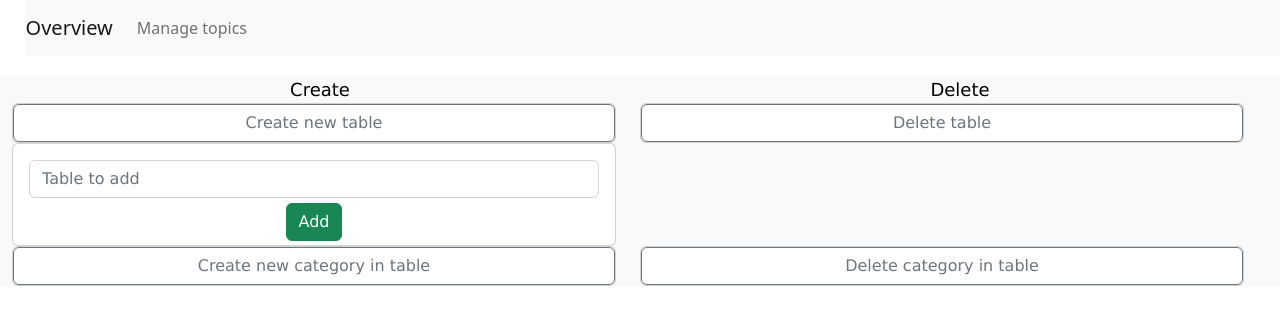
After one commit to Hikyn/anki-based-web-learning, a Flask app: page /manage in a window 1280 px wide, after a click on "Create new table". The commit adds this page. Shown: the top 325 px of the page. Run offline with Flask 2, Linux system fonts and the light colour scheme; some libraries are stand-ins or nearby versions.

Commit message:
Forgot to include manage.html

```diff
--- a/static/styles.css
+++ b/static/styles.css
@@ -8,7 +8,7 @@
 
 .row {
     color:black;
-    background-color: ;
+
 }
 
 .header-1 {
--- /dev/null
+++ b/templates/manage.html
@@ -0,0 +1,136 @@
+{% extends "layout.html" %}
+
+{% block body %}
+<div class="container-fluid marginTop">
+
+    <div class="row bg-light">
+        <div class="col-sm-6 header-1">
+            Create
+        </div>
+        <div class="col-sm-6 header-1">
+            Delete
+        </div>
+    </div>
+    <div class="row bg-light">
+        <div class="row">
+            <div class="col-sm-6 header-1">
+                <div class="card card-block">
+                    <a class="btn btn-outline-secondary" href="#create1" role="button" data-bs-toggle="collapse" aria-expanded="false" aria-controls="create1">
+                        Create new table
+                    </a>
+                </div>
+                <div class="col-sm-12 flex-md-last collapse" id="create1">
+                    <div class="card card-body">
+                        <form action="/add" method="post">
+                            <div class="mb-6">
+                                <input autocomplete="off" class="form-control col-sm-6" id="table" name="table" placeholder="Table to add" type="text">
+                            </div>
+                            <div class="createSpace"></div>
+                            <div class="mb-3 btn-center createSpace">
+                                <button class="btn btn-success" type="submit">Add</button>
+                            </div>
+                            <div class="createSpace"></div>
+                        </form>
+                    </div>
+                </div>
+            </div>
+            <div class="col-sm-6 header-1">
+                <div class="card card-block">
+                    <a class="btn btn-outline-secondary" href="#delete1" role="button" data-bs-toggle="collapse" aria-expanded="false" aria-controls="delete1">
+                        Delete table
+                    </a>
+                </div>
+                <div class="col-sm-12 flex-md-last collapse" id="delete1">
+                    <div class="card card-body">
+                        <form action="/delete" method="post">
+                            <select class="form-control col-sm-6" name="table" id="table">
+                                {% for table in userTables %}
+                                <option value="{{ table["main_table"] }}">{{ table["main_table"] }}</option>
+                                {% endfor %}
+                            </select>
+                            <div class="createSpace"></div>
+                            <div class="mb-3 btn-center createSpace">
+                                <button class="btn btn-danger" type="submit">Delete</button>
+                            </div>
+                            <div class="createSpace"></div>
+                        </form>
+                    </div>
+                </div>
+            </div>
+        </div>
+        <div class="row">
+            <div class="col-sm-6 header-1">
+                <div class="card card-block">
+                    <a class="btn btn-outline-secondary" href="#create2" role="button" data-bs-toggle="collapse" aria-expanded="false" aria-controls="create2">
+                        Create new category in table
+                    </a>
+                </div>
+                <div class="col-sm-12 flex-md-last collapse" id="create2">
+                    <div class="card card-body">
+                        <form action="/add" method="post">
+                            <div class="createSpace"></div>
+                            <select class="form-control col-sm-12" name="table" id="table">
+                                {% for table in userTables %}
+                                <option value="{{ table["main_table"] }}">{{ table["main_table"] }}</option>
+                                {% endfor %}
+                            </select>
+                            <div class="createSpace"></div>
+                            <div class="mb-6">
+                                <input autocomplete="off" class="form-control col-sm-6" id="table" name="table" placeholder="Category to add" type="text">
+                            </div>
+                            <div class="createSpace"></div>
+                            <div class="mb-3 btn-center">
+                                <button class="btn btn-success" type="submit">Add</button>
+                            </div>
+                            <div class="createSpace"></div>
+                        </form>
+                    </div>
+                </div>
+            </div>
+            <div class="col-sm-6 header-1">
+                <div class="card card-block">
+                    <a class="btn btn-outline-secondary" href="#delete2" role="button" data-bs-toggle="collapse" aria-expanded="false" aria-controls="delete2">
+                        Delete category in table
+                    </a>
+                </div>
+                <div class="col-sm-12 flex-md-last collapse" id="delete2">
+                    {% for table in userTables %}
+                    <div class="row header-2">
+                        <div class="col-sm-3">
+
+                        </div>
+                        <div class="col-sm-6">
+                            <div class="card card-block">
+                                <a class="btn btn-outline-danger btn-sm" href="#table{{ table["main_table"] }}" role="button" data-bs-toggle="collapse" aria-expanded="false" aria-controls="table{{ table["main_table"] }}">
+                                    {{ table["main_table"] }}
+                                </a>
+                            </div>
+                            <div class="col-sm-12 flex-md-last collapse" id="table{{ table["main_table"] }}">
+                                <form action="/delete" method="post">
+                                    <div class="createSpace"></div>
+                                    <select class="form-control col-sm-12" name="table" id="table">
+                                        {% for unit in categories %}
+                                        {% if table["main_table"] in unit["main_table"] %}
+                                        <option value="{{ table["main_table"] }}">{{ unit["category"] }}</option>
+                                        {% endif %}
+                                        {% endfor %}
+                                    </select>
+                                    <div class="createSpace"></div>
+                                    <div class="mb-3 btn-center">
+                                        <button class="btn btn-danger" type="submit">Delete</button>
+                                    </div>
+                                    <div class="createSpace"></div>
+                                </form>
+                            </div>
+                        </div>
+                        <div class="col-sm-3">
+
+                        </div>
+                    </div>
+                    {% endfor %}
+                </div>
+            </div>
+        </div>
+    </div>
+</div>
+{% endblock %}
```
